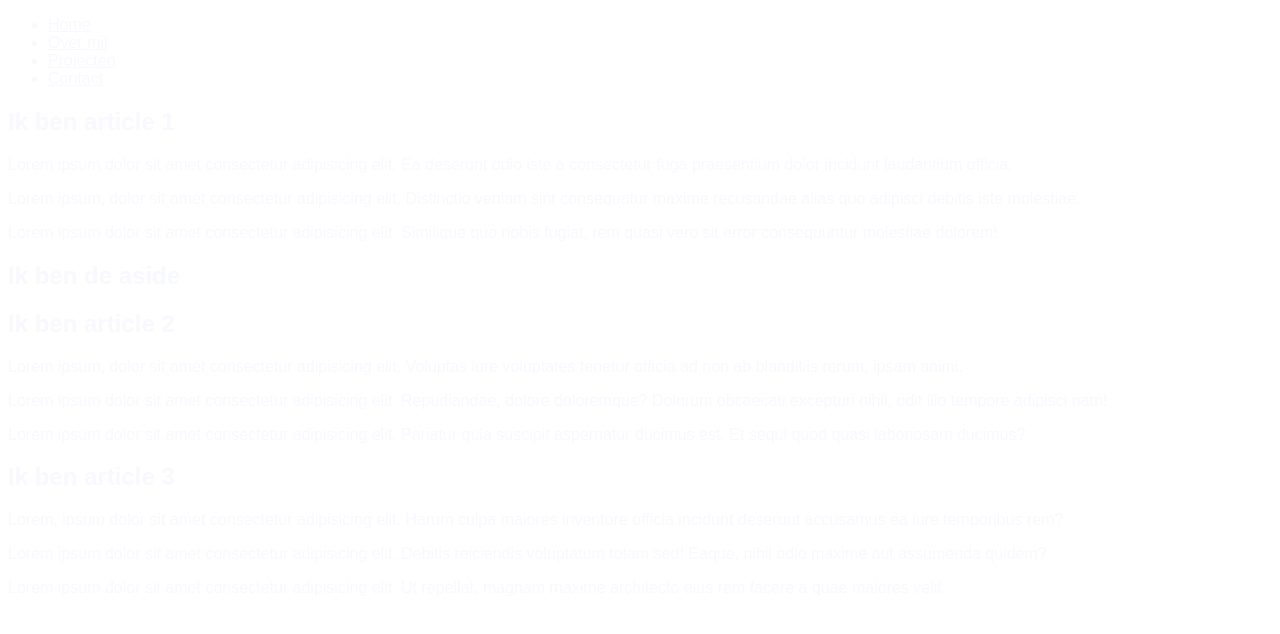
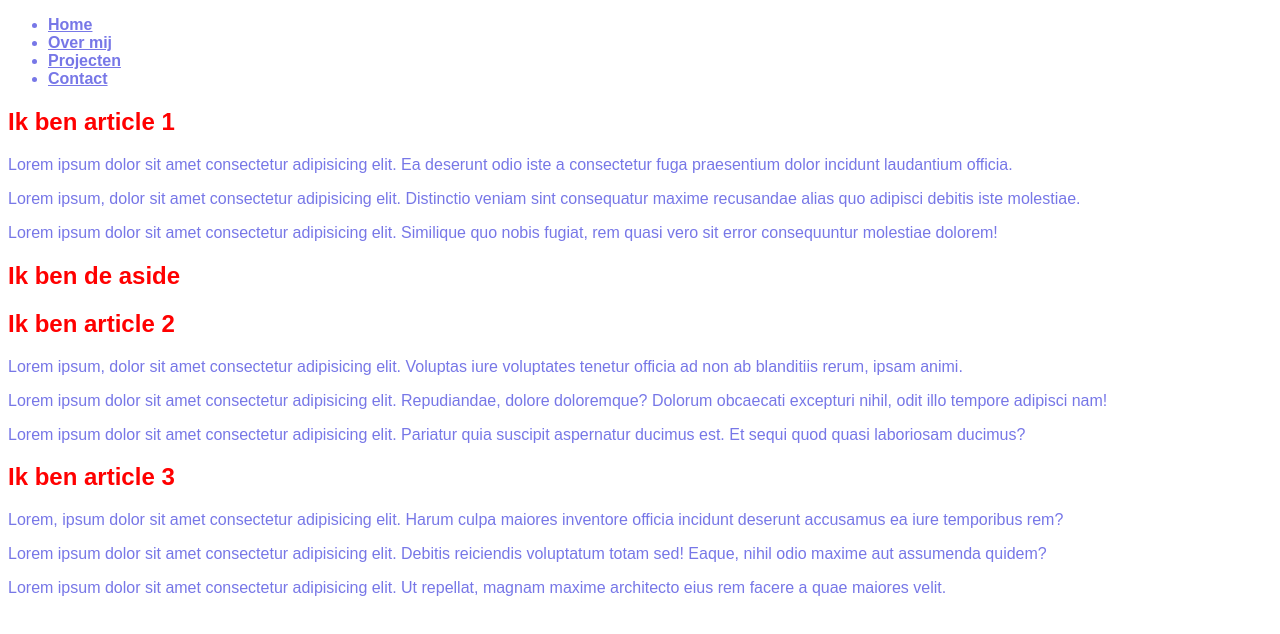
Before and after one commit to M-Aliwi/HTML, a plain HTML site: page index.html in a window 1280 px wide. Drawn offline with Linux system fonts and the light colour scheme.

Commit message:
CSS klaar

```diff
--- a/CSS/style.css
+++ b/CSS/style.css
@@ -1,4 +1,12 @@
 *{
-    color:ghostwhite;
+    color:rgb(119, 119, 231);
     font-family: Arial, Helvetica, sans-serif;
 }
+
+h2{
+   color: red;
+}
+
+li{
+    font-weight: bold;
+}
```
